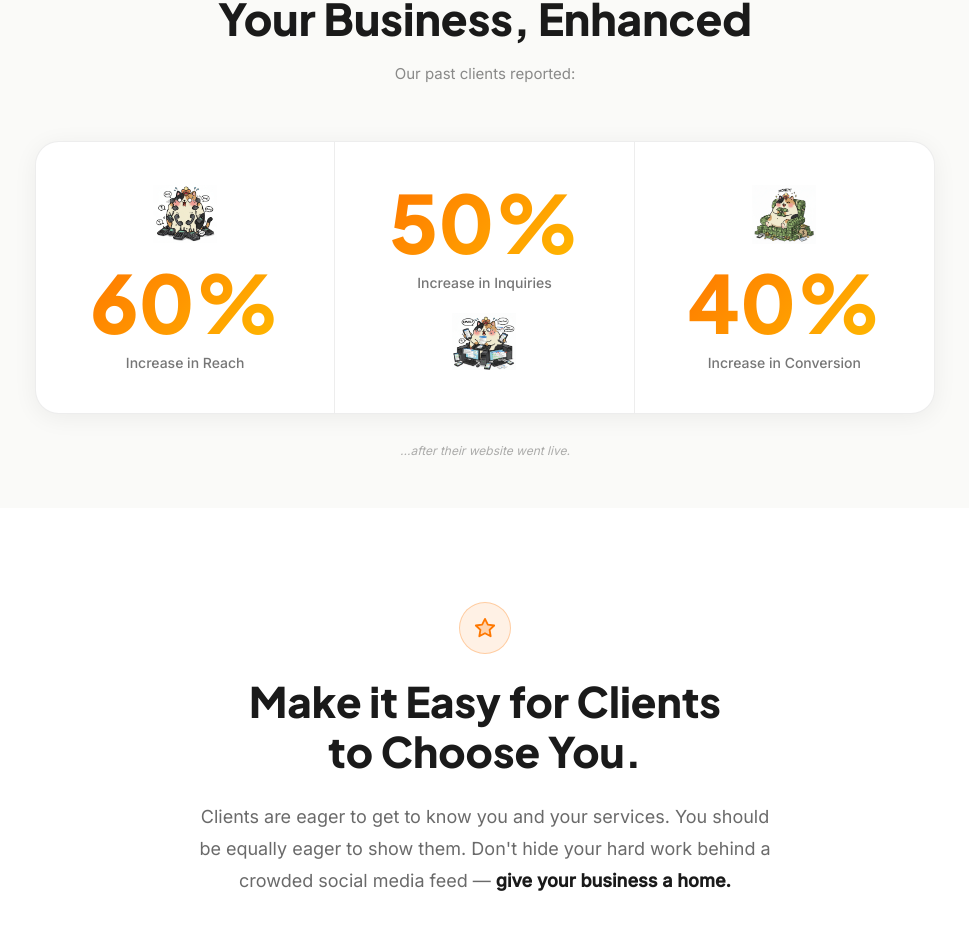
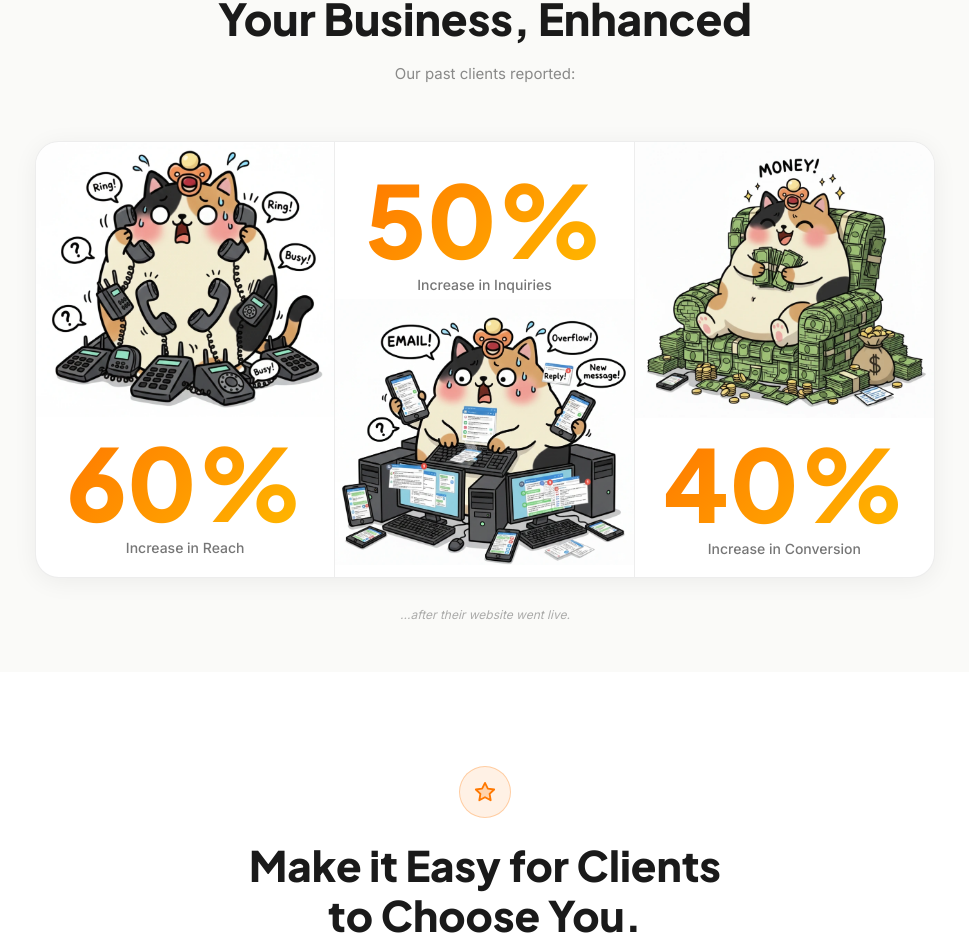
Before and after one commit to BigCalicoCatto/fatcalico, a Next.js app: page / in a window 1280 px wide. Shown: the part 2001-2940 px from the top of the page, without its empty margins (155-1124 px from the left). Built offline with nearby package versions, Linux system fonts and the light colour scheme.

Commit message:
Update page.tsx

```diff
--- a/app/page.tsx
+++ b/app/page.tsx
@@ -558,9 +558,9 @@ function Stats() {
           overflow: "hidden",
         }}>
           {STATS.map((s, i) => (
-            <div key={i} style={{ display: "flex", alignItems: "stretch", flex: 1, minWidth: 180 }}>
+            <div key={i} style={{ display: "flex", alignItems: "stretch", flex: 1, minWidth: 160 }}>
               <div style={{
-                padding: "40px 36px", textAlign: "center", width: "100%",
+                padding: 0, textAlign: "center", width: "100%",
                 display: "flex", flexDirection: "column", alignItems: "center", justifyContent: "center",
               }}>
                 {/* Image above the number */}
@@ -568,21 +568,23 @@ function Stats() {
                   <img
                     src={s.img}
                     alt={s.label}
-                    style={{ width: 64, height: 64, objectFit: "contain", marginBottom: 16 }}
+                    style={{ width: "100%", height: "auto", objectFit: "cover", display: "block" }}
                   />
                 )}
 
+                <div style={{ padding: "14px 8px 4px" }}>
                   <div style={{
                     fontFamily: "'Plus Jakarta Sans', sans-serif", fontWeight: 800,
-                  fontSize: "clamp(52px, 7vw, 80px)", lineHeight: 1,
+                    fontSize: "clamp(64px, 10vw, 100px)", lineHeight: 1,
                     background: "linear-gradient(135deg, #ff7800, #ffb800)",
                     backgroundClip: "text", WebkitBackgroundClip: "text", WebkitTextFillColor: "transparent",
                   }}>
                     {s.num}
                   </div>
 
-                <div style={{ color: "rgba(26,26,26,0.6)", fontSize: 14, marginTop: 10, fontWeight: 500 }}>
+                  <div style={{ color: "rgba(26,26,26,0.6)", fontSize: 14, marginTop: 6, fontWeight: 500, paddingBottom: s.imgPosition === "below" ? 0 : 14 }}>
                     {s.label}
+                  </div>
                 </div>
 
                 {/* Image below the label */}
@@ -590,7 +592,7 @@ function Stats() {
                   <img
                     src={s.img}
                     alt={s.label}
-                    style={{ width: 64, height: 64, objectFit: "contain", marginTop: 16 }}
+                    style={{ width: "100%", height: "auto", objectFit: "cover", display: "block" }}
                   />
                 )}
               </div>
```
Lines whose indentation alone changed are shown as unchanged.
